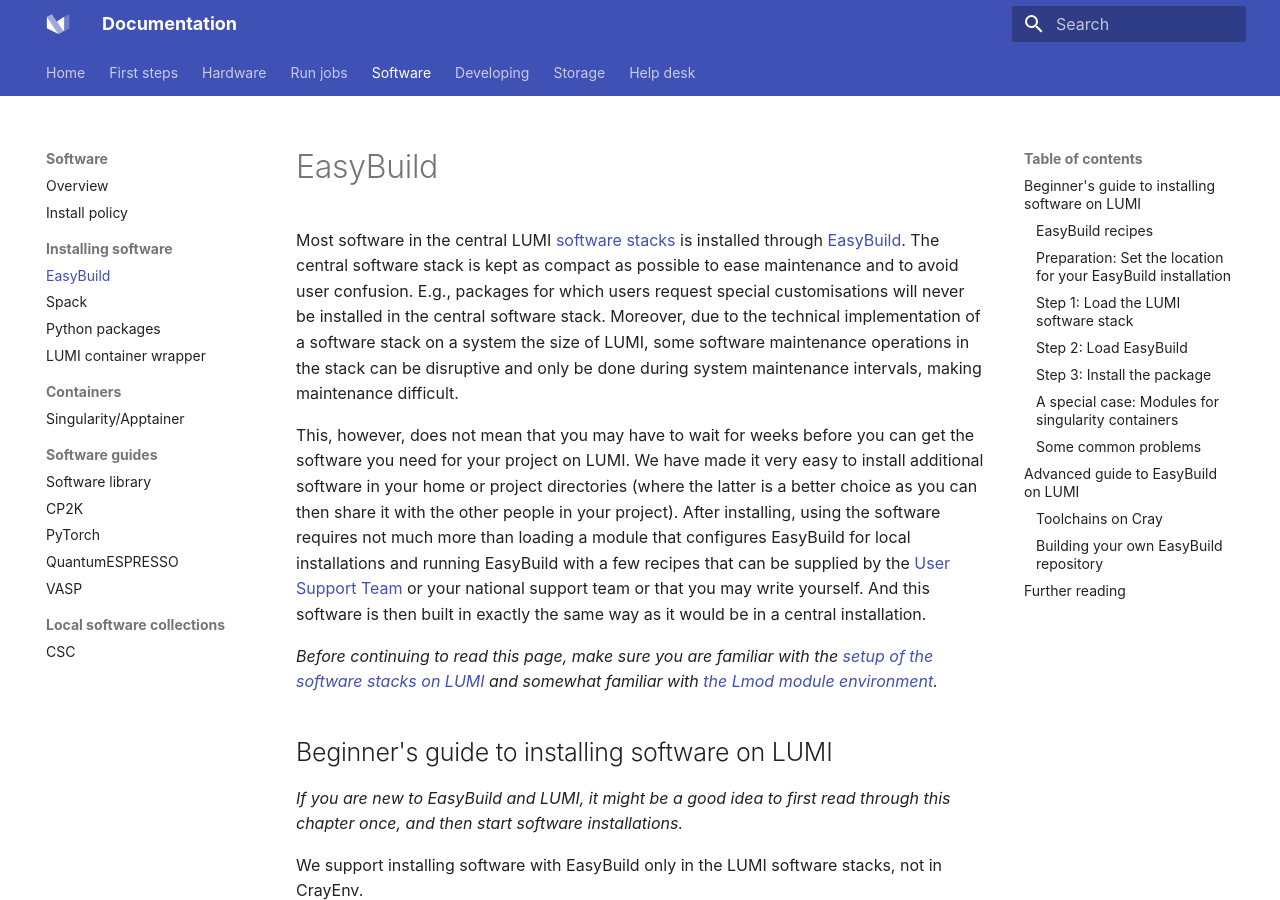
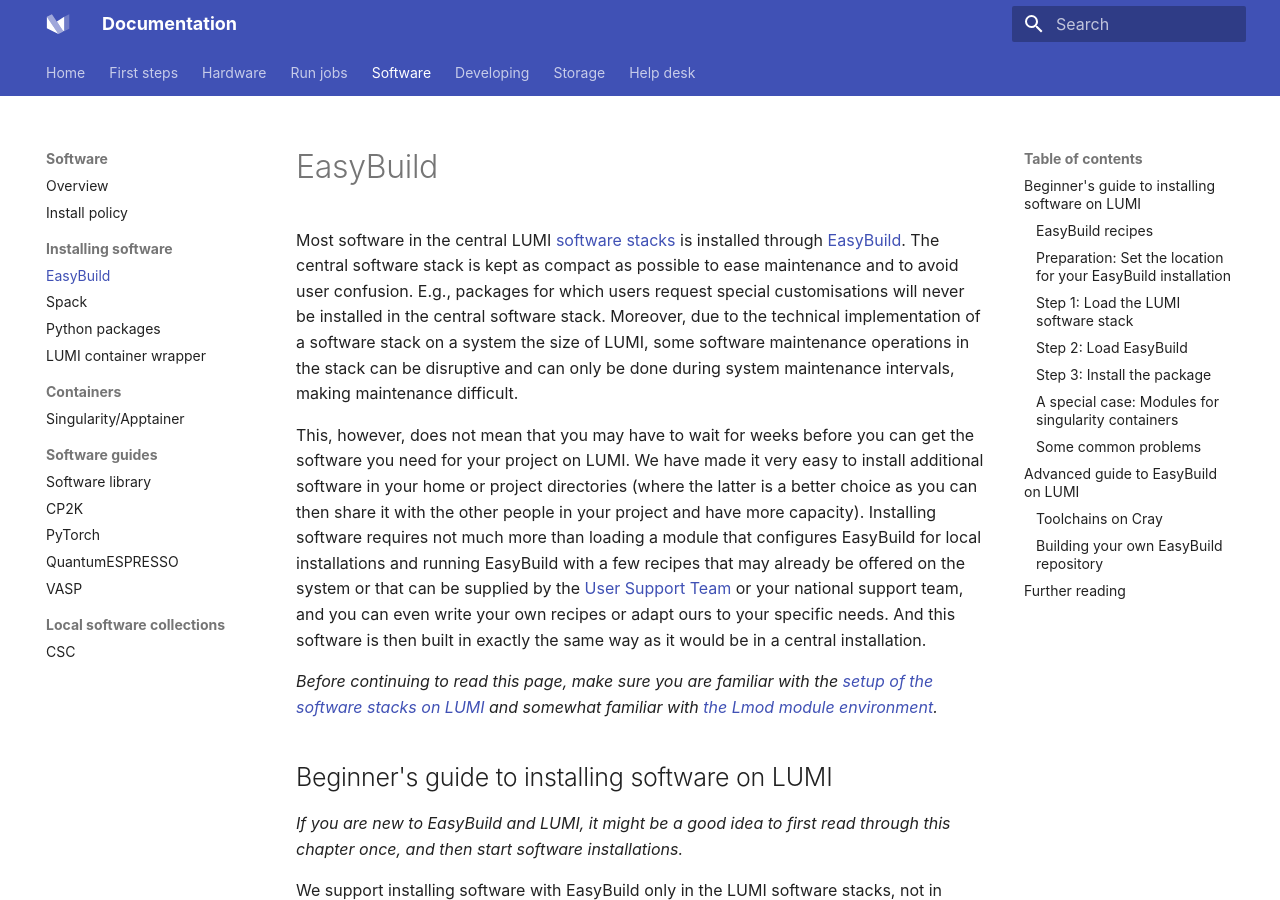
Before and after one commit to Lumi-supercomputer/lumi-userguide, an MkDocs documentation site: the page built from docs/software/installing/easybuild.md, in a window 1280 px wide and 900 px high. Built offline with MkDocs 1.6.1 and Material for MkDocs 9.7.7, drawn with Linux system fonts in a browser that asks for light colours; some of the changed text lies outside the part shown.

Commit message:
First set of updates for the EasyBuild page, but still need to update the GROMACS example.

````diff
--- a/docs/software/installing/easybuild.md
+++ b/docs/software/installing/easybuild.md
@@ -14,17 +14,20 @@
 never be installed in the central software stack. Moreover, due to the
 technical implementation of a software stack on a system the size of LUMI,
 some software maintenance operations in the stack can be disruptive and
-only be done during system maintenance intervals, making maintenance
+can only be done during system maintenance intervals, making maintenance
 difficult.
 
 This, however, does not mean that you may have to wait for weeks before you can
 get the software you need for your project on LUMI. We have made it very easy to
 install additional software in your home or project directories (where the
 latter is a better choice as you can then share it with the other people in your
-project). After installing, using the software requires not much more than loading a module
+project and have more capacity).
+Installing software requires not much more than loading a module
 that configures EasyBuild for local installations and running EasyBuild with a
-few recipes that can be supplied by the [User Support Team][helpdesk] or your
-national support team or that you may write yourself. And this software is then
+few recipes that may already be offered on the system or that can be
+supplied by the [User Support Team][helpdesk] or your
+national support team, and you can even write your own recipes or adapt ours
+to your specific needs. And this software is then
 built in exactly the same way as it would be in a central installation.
 
 *Before continuing to read this page, make sure you are familiar with the
@@ -289,7 +292,7 @@
 for the package in the [LUMI Software Library][software-library], it will tell you if you can do so.
 
 Do keep in mind though that the centrally stored container file will be removed if we find problems
- with it, while the container may still be perfectly fine for you. E.g., some containers
+with it, while the container may still be perfectly fine for you. E.g., some containers
 provide the RCCL communication library which is popular in AI applications, but requires a
 specific plugin to work well with the Slingshot 11 interconnect of LUMI. These containers often
 need to be rebuilt after a system upgrade, but they may still be perfectly fine for users who use
@@ -329,7 +332,7 @@
         right after running the `eb` command to install a module):
 
         ```bash
-        rm -rf ~/.lmod.d/.cache
+        rm -rf ~/.cache/lmod
         ```
 
         and to log out and log in again to start with a clean shell.
@@ -438,7 +441,7 @@
 
 - [EasyBuild documentation](https://docs.easybuild.io/)
 - [EasyBuild tutorials](https://tutorial.easybuild.io)
-    - [Tutorial specific for LUMI](https://klust.github.io/easybuild-tutorial/2022-CSC_and_LO/)
+    - [Tutorial specific for LUMI](https://klust.github.io/LUMI-training-materials/EasyBuild-CSC-20220509/)
 - The [EasyBuild YouTube channel](https://www.youtube.com/@easybuilders)
   contains recordings of a four-session tutorial
   given for the LUMI User Support Team by Kenneth Hoste (UGent), the lead developer
````
Also changed, not shown: other parts of docs/software/installing/easybuild.md (+13 -12 lines).
